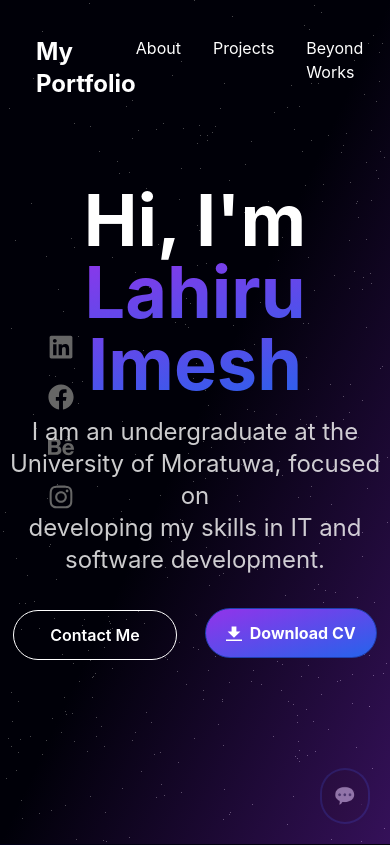
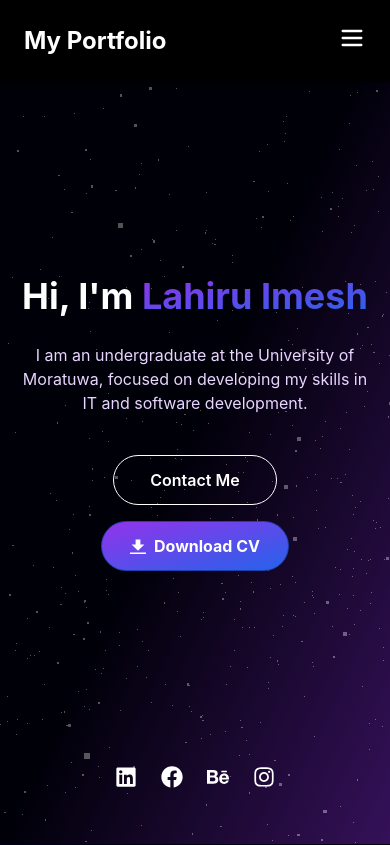
Before and after one commit to lahiruimesh/My-Portfolio-V2, a React (Create React App) app: page / in a window 390 px wide. Shown: the top 845 px of the page. Built offline with nearby package versions, Linux system fonts and the light colour scheme.

Commit message:
Change styles for navbar and hero section

```diff
--- a/src/Components/GalaxyBackground.js
+++ b/src/Components/GalaxyBackground.js
@@ -25,9 +25,9 @@ const GalaxyBackground = () => {
     // Create stars
     const starGeometry = new THREE.BufferGeometry();
     const starMaterial = new THREE.PointsMaterial({
-      size: 0.008,
+      size: 0.045,
       transparent: true,
-      opacity: 0.7,
+      opacity: 0.8,
     });
 
     const starVertices = [];
@@ -45,8 +45,8 @@ const GalaxyBackground = () => {
     // Animation loop
     const animate = () => {
       requestAnimationFrame(animate);
-      stars.rotation.y += 0.0005;
-      stars.rotation.x += 0.0005;
+      stars.rotation.y += 0.0006;
+      stars.rotation.x += 0.0006;
       renderer.render(scene, camera);
     };
     animate();
--- a/src/Components/Hero.js
+++ b/src/Components/Hero.js
@@ -1,35 +1,29 @@
+/*
 import React from "react";
 //import heroBg from "../Assets/1581013.jpg"; // Fix import path
-//import GalaxyBackground from "./GalaxyBackground";
+import GalaxyBackground from "./GalaxyBackground";
 import { FaLinkedin, FaFacebook, FaBehance, FaInstagram } from "react-icons/fa";
 
 
 const Hero = () => {
   return (
-
     <section
       id="hero"
-      className="h-screen flex items-center justify-center text-white bg-black"
-      /*style={{
-        backgroundImage: `url(${heroBg})`,
-        backgroundSize: "cover",
-
-        backgroundPosition: "center",
-        backgroundRepeat: "no-repeat",
-      }}*/
+      className="h-screen flex items-center justify-center text-white relative overflow-hidden"
     >
-      <div className="absolute left-12 top-1/2 transform -translate-y-1/2 flex flex-col space-y-6">
-        <a href="https://www.linkedin.com/" target="_blank" rel="noopener noreferrer">
-          <FaLinkedin size={26} className="text-white hover:text-blue-800 hover:scale-150"/>
+      <GalaxyBackground />
+      <div className="absolute left-12 top-1/2 transform -translate-y-1/2 flex flex-col space-y-6 z-10">
+        <a href="https://www.linkedin.com/" target="_blank" rel="noopener noreferrer" className="transition-transform duration-300 hover:scale-125">
+          <FaLinkedin size={26} className="text-white hover:text-blue-500"/>
         </a>
-        <a href="https://www.facebook.com/" target="_blank" rel="noopener noreferrer">
-          <FaFacebook size={26} className="text-white hover:text-blue-800 hover:scale-150" />
+        <a href="https://www.facebook.com/" target="_blank" rel="noopener noreferrer" className="transition-transform duration-300 hover:scale-125">
+          <FaFacebook size={26} className="text-white hover:text-blue-500" />
         </a>
-        <a href="https://www.behance.net/" target="_blank" rel="noopener noreferrer">
-          <FaBehance size={26} className="text-white hover:text-blue-800 hover:scale-150" />
+        <a href="https://www.behance.net/" target="_blank" rel="noopener noreferrer" className="transition-transform duration-300 hover:scale-125">
+          <FaBehance size={26} className="text-white hover:text-blue-500" />
         </a>
-        <a href="https://www.instagram.com/" target="_blank" rel="noopener noreferrer">
-          <FaInstagram size={26} className="text-white hover:text-blue-800 hover:scale-150" />
+        <a href="https://www.instagram.com/" target="_blank" rel="noopener noreferrer" className="transition-transform duration-300 hover:scale-125">
+          <FaInstagram size={26} className="text-white hover:text-blue-500" />
         </a>
       </div>
 
@@ -57,3 +51,93 @@ const Hero = () => {
 };
 
 export default Hero;
+*/
+
+import React from "react";
+import GalaxyBackground from "./GalaxyBackground";
+import { FaLinkedin, FaFacebook, FaBehance, FaInstagram } from "react-icons/fa";
+
+const Hero = () => {
+  return (
+    <section
+      id="hero"
+      className="h-screen flex items-center justify-center text-white relative overflow-hidden px-4"
+    >
+      <GalaxyBackground />
+
+      {/* Social Icons */}
+      {/* Sidebar Icons for Desktop (hidden on mobile) */}
+<div className="hidden sm:flex absolute left-6 top-1/2 transform -translate-y-1/2 flex-col space-y-6 z-10">
+  {[FaLinkedin, FaFacebook, FaBehance, FaInstagram].map((Icon, index) => (
+    <a
+      key={index}
+      href="#"
+      target="_blank"
+      rel="noopener noreferrer"
+      className="transition-transform duration-300 hover:scale-125 "
+    >
+      <Icon size={22} className="text-white hover:text-blue-500 hover:shadow" />
+    </a>
+  ))}
+</div>
+
+{/* Bottom Icons for Mobile (hidden on sm and up) */}
+<div className="flex sm:hidden absolute bottom-6 left-1/2 transform -translate-x-1/2 space-x-6 z-10 pb-8">
+  {[FaLinkedin, FaFacebook, FaBehance, FaInstagram].map((Icon, index) => (
+    <a
+      key={index}
+      href="#"
+      target="_blank"
+      rel="noopener noreferrer"
+      className="transition-transform duration-300 hover:scale-125"
+    >
+      <Icon size={22} className="text-white hover:text-blue-500 hover:shadow" />
+    </a>
+  ))}
+</div>
+
+
+      {/* Main Content */}
+      <div className="text-center relative z-10 max-w-4xl">
+        <h1 className="text-4xl md:text-6xl lg:text-7xl font-bold leading-tight">
+          Hi, I'm{" "}
+          <span className="bg-gradient-to-br from-purple-600 to-blue-600 text-transparent bg-clip-text">
+            Lahiru Imesh
+          </span>
+        </h1>
+
+        <p className="text-base md:text-xl mt-6 text-purple-200">
+          I am an undergraduate at the University of Moratuwa, focused on <br className="hidden sm:inline" />
+          developing my skills in IT and software development.
+        </p>
+
+        {/* Buttons */}
+        <div className="flex flex-col sm:flex-row items-center justify-center gap-4 mt-10">
+          <a
+            href="#contact"
+            className="bg-transparent hover:bg-gradient-to-br from-purple-600 to-blue-600 text-white font-semibold hover:text-white py-3 px-9 border border-white hover:border-transparent rounded-full transition duration-300"
+          >
+            Contact Me
+          </a>
+
+          <a
+            href="/resume.pdf" // <-- Set this to your actual resume path
+            download
+            className="bg-gradient-to-br from-purple-600 to-blue-600 hover:bg-transparent text-white font-bold py-3 px-7 rounded-full border border-blue-800 hover:border-white flex items-center gap-2 transition duration-300"
+          >
+            <svg
+              className="fill-current w-4 h-4"
+              xmlns="http://www.w3.org/2000/svg"
+              viewBox="0 0 20 20"
+            >
+              <path d="M13 8V2H7v6H2l8 8 8-8h-5zM0 18h20v2H0v-2z" />
+            </svg>
+            <span>Download CV</span>
+          </a>
+        </div>
+      </div>
+    </section>
+  );
+};
+
+export default Hero;
--- a/src/Components/Navbar.js
+++ b/src/Components/Navbar.js
@@ -1,3 +1,4 @@
+/*
 import React from 'react';
 
 const Navbar = () => {
@@ -17,3 +18,53 @@ const Navbar = () => {
 };
 
 export default Navbar;
+
+*/
+
+import React, { useState } from 'react';
+import { Menu, X } from 'lucide-react'; // Optional: install lucide-react or use your own icons
+
+const Navbar = () => {
+  const [isOpen, setIsOpen] = useState(false);
+
+  const toggleMenu = () => setIsOpen(!isOpen);
+
+  return (
+    <nav className="text-white fixed w-full p-6 bg-black z-50 shadow-md">
+      <div className="max-w-5xl mx-auto flex justify-between items-center">
+        <h1 className="text-2xl font-bold">My Portfolio</h1>
+
+        {/* Desktop Menu */}
+        <ul className="hidden md:flex gap-8">
+          {['About', 'Projects', 'Beyond Works', 'Contact'].map((item) => (
+            <li key={item} className="hover:text-purple-800 hover:font-bold">
+              <a href={`#${item.toLowerCase().replace(' ', '')}`}>{item}</a>
+            </li>
+          ))}
+        </ul>
+
+        {/* Mobile Hamburger Icon */}
+        <div className="md:hidden">
+          <button onClick={toggleMenu}>
+            {isOpen ? <X size={28} /> : <Menu size={28} />}
+          </button>
+        </div>
+      </div>
+
+      {/* Mobile Menu Dropdown */}
+      {isOpen && (
+        <ul className="md:hidden flex flex-col gap-4 mt-4 bg-black p-4 rounded-md">
+          {['About', 'Projects', 'Beyond Works', 'Contact'].map((item) => (
+            <li key={item} className="relative pb-1 border-b-2 border-transparent hover:border-purple-800 transition-all duration-300 hover:font-bold">
+              <a href={`#${item.toLowerCase().replace(' ', '')}`} onClick={() => setIsOpen(false)}>
+                {item}
+              </a>
+            </li>
+          ))}
+        </ul>
+      )}
+    </nav>
+  );
+};
+
+export default Navbar;
```
